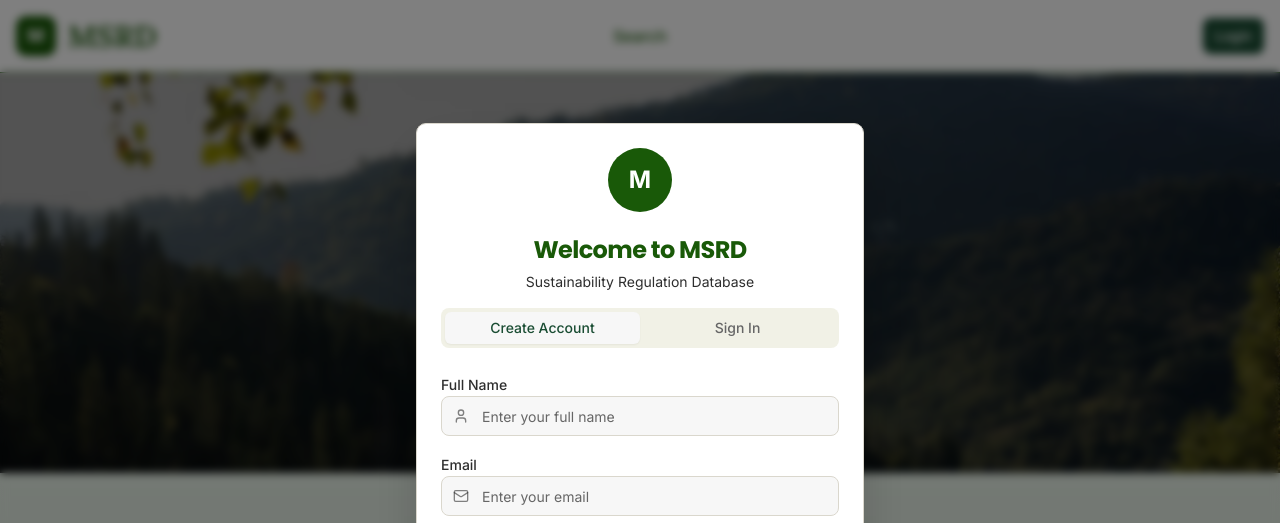
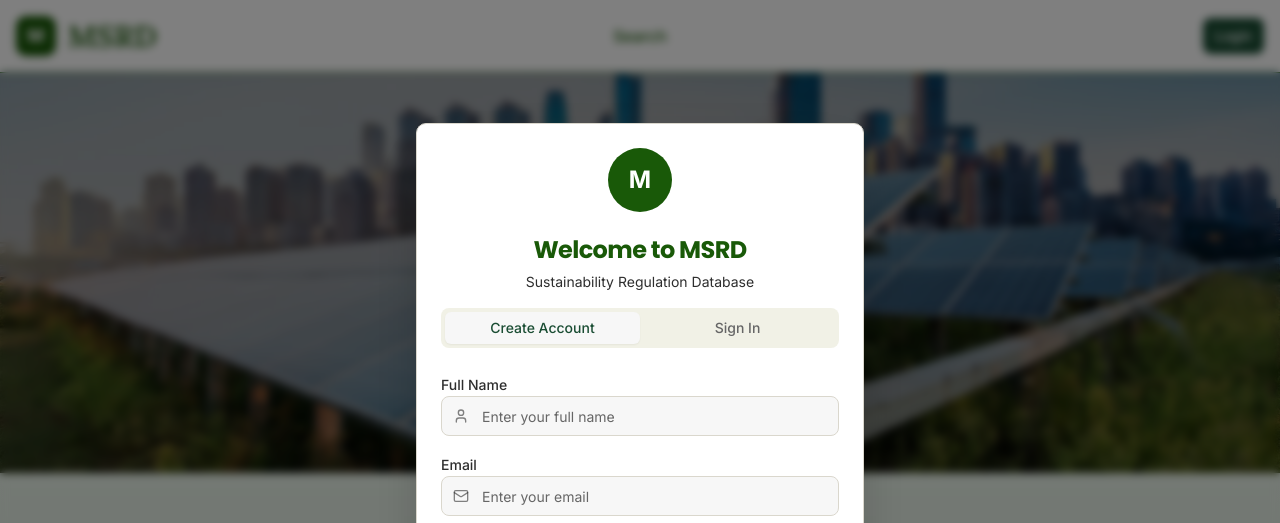
Before and after one commit to ahhdamnarchitect/regulation-compliance-sustainability, a React (Vite) app: page / in a window 1280 px wide. Shown: the top 523 px of the page. Built offline with nearby package versions, Linux system fonts and the light colour scheme; no server answers; the database is empty.

Commit message:
Hero: use green-city-solar-panels-header.webp, center layout

```diff
--- a/src/pages/Index.tsx
+++ b/src/pages/Index.tsx
@@ -111,8 +111,8 @@ export default function Index() {
         {/* Hero Section - full-width background image with floating text */}
         <div className="relative w-full overflow-hidden">
           <div
-            className="absolute inset-0 bg-cover bg-top bg-no-repeat"
-            style={{ backgroundImage: 'url(/MSRD1.jpg)' }}
+            className="absolute inset-0 bg-cover bg-center bg-no-repeat"
+            style={{ backgroundImage: 'url(/green-city-solar-panels-header.webp)' }}
           />
           <div className="absolute inset-0 bg-black/35" />
           <div className="relative min-h-[220px] sm:min-h-[280px] md:min-h-[360px] lg:min-h-[400px] flex flex-col items-center justify-center px-4 py-10 md:py-16">
```
Also changed, not shown: public/green-city-solar-panels-header.webp (added).
